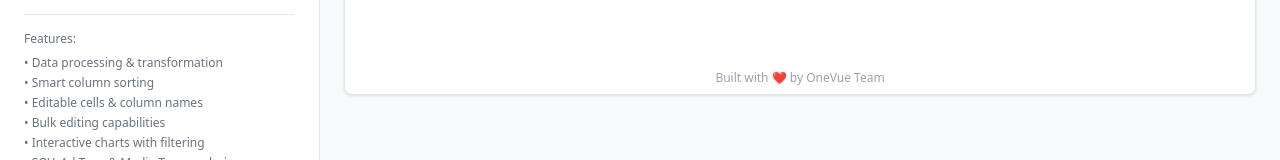
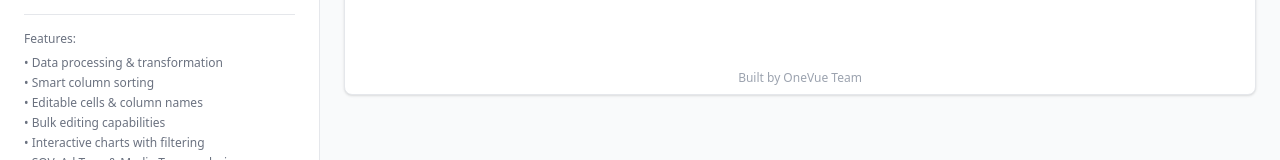
Before and after one commit to demiralnd/data-transformer-tool, a React (Vite) app: page / in a window 1280 px wide. Shown: the part 585-745 px from the top of the page. Built offline with nearby package versions, Linux system fonts and the light colour scheme.

Commit message:
Update ExcelDataTransformer.tsx

```diff
--- a/src/ExcelDataTransformer.tsx
+++ b/src/ExcelDataTransformer.tsx
@@ -1484,7 +1484,7 @@ const ExcelDataTransformer = () => {
                                 Multiple files will be combined into one dataset
                             </p>
                             <p className="text-xs text-gray-400 mb-2">
-                                Built with ❤️ by OneVue Team
+                                Built by OneVue Team
                             </p>
 
 
```
